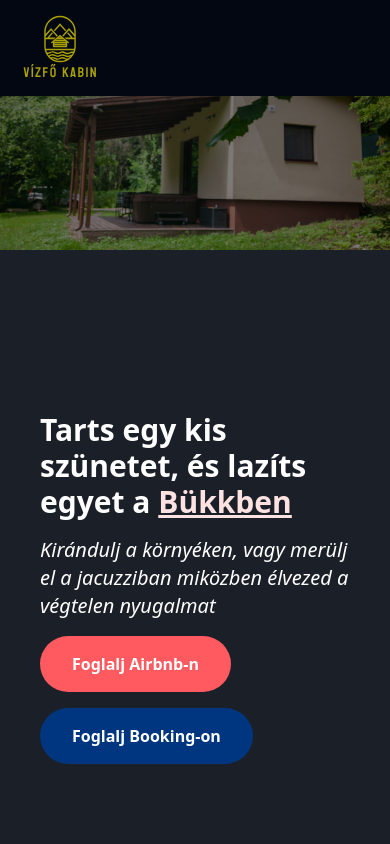
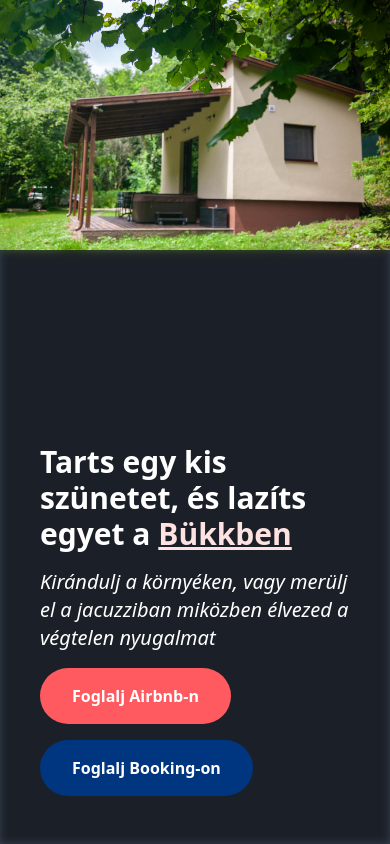
Before and after one commit to csibivili/vizfokabin, a Next.js app in the folder packages/web/: page / in a window 390 px wide. Shown: the top 844 px of the page. Built offline with nearby package versions, Linux system fonts and the light colour scheme.

Commit message:
feat: some weird flex

```diff
--- a/packages/web/app/page.tsx
+++ b/packages/web/app/page.tsx
@@ -7,7 +7,7 @@
 export default function Home() {
   return (
     <div className="bg-gray-950">
-      <header className="w-full h-24 bg-gray-950 fixed z-50">
+      <header className="w-full h-24 bg-gray-950 hidden md:flex fixed z-50">
         <div className="max-w-screen-2xl mx-auto w-full flex items-center h-full justify-between">
           <div>
             <Image src="/logo.svg" alt="Vízfő Kabin" width={120} height={120} />
@@ -21,7 +21,7 @@
 
       <main className="relative overflow-hidden">
         <div className="h-screen bg-gray-700">
-          <div className="absolute inset-0 max-w-screen-2xl justify-self-center">
+          <div className="absolute inset-0 justify-self-center blur-sm">
             <div className="absolute inset-0 bg-black opacity-50" />
             <Image
               src="/hero.jpg"
@@ -31,8 +31,18 @@
               className="object-cover object-center"
             />
           </div>
+          <div className="absolute inset-0 max-w-screen-2xl justify-self-center">
+            <div className="absolute inset-0 md:bg-black opacity-30" />
+            <Image
+              src="/hero.jpg"
+              width={1920}
+              height={1080}
+              alt="hero"
+              className="object-cover object-center"
+            />
+          </div>
           <div className="absolute inset-0 grid grid-rows-3 max-w-screen-2xl justify-self-center w-full">
-            <div className="row-span-3 px-10 flex flex-col pb-16">
+            <div className="row-span-3 px-10 flex flex-col pb-8 md:pb-16">
               <div className="flex flex-col mt-auto mb-4 md:max-w-screen-md">
                 <h2 className="text-white text-3xl font-bold md:text-5xl">
                   Tarts egy kis szünetet, és lazíts egyet a{" "}
```
